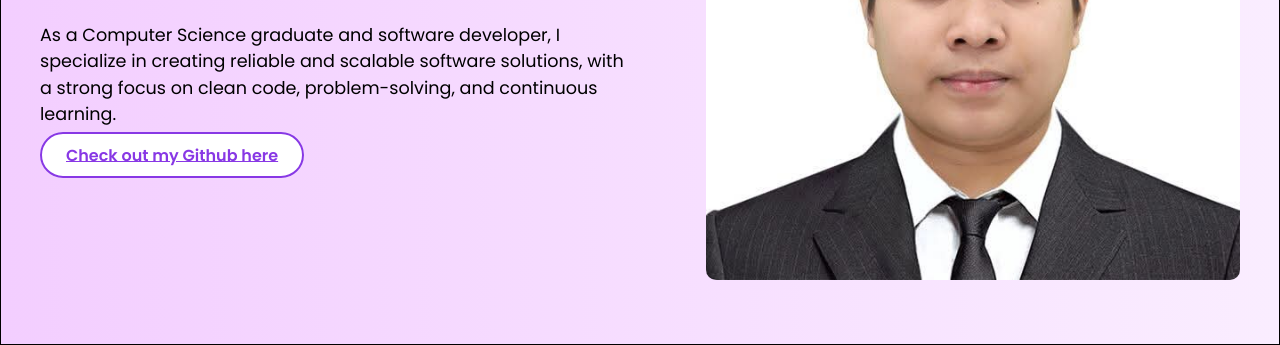
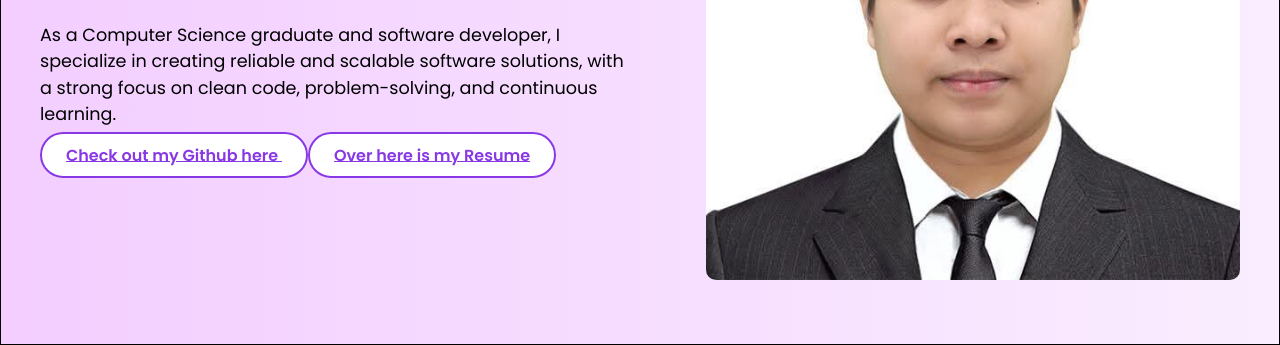
Before and after one commit to EBOKPH/EBOKPH_PORTFOLIO, a website: page WEB/index.html in a window 1280 px wide. Shown: the part 403-748 px from the top of the page. Drawn offline with nearby package versions, Linux system fonts and the light colour scheme.

Commit message:
July 31 Lunch Update

```diff
--- a/WEB/index.html
+++ b/WEB/index.html
@@ -78,6 +78,9 @@
         </p>
         <a href="https://github.com/EBOKPH" target="_blank" class="custom-btn">
           Check out my Github here
+        </a>
+        <a href="assets/ESTABALAYA_RESUME_PIC.jpg" target="_blank" class="custom-btn">
+          Over here is my Resume
         </a>
       </div>
       <div class="intro-right">
```
Also changed, not shown: 2 other files.
